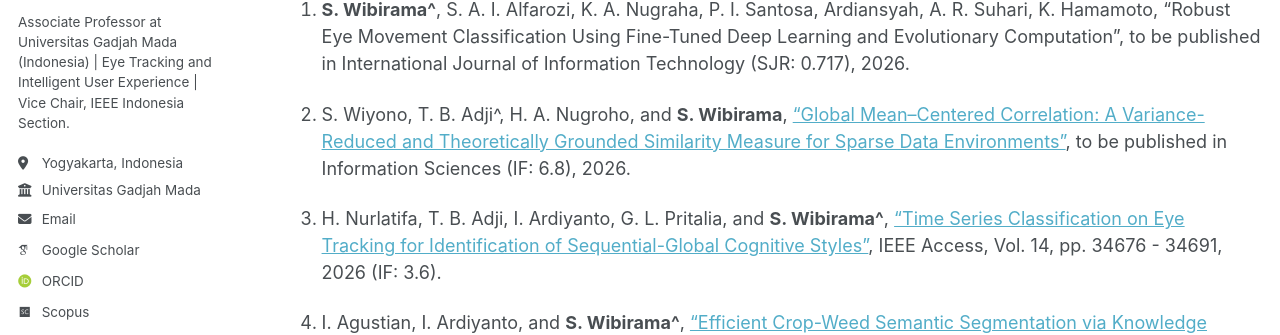
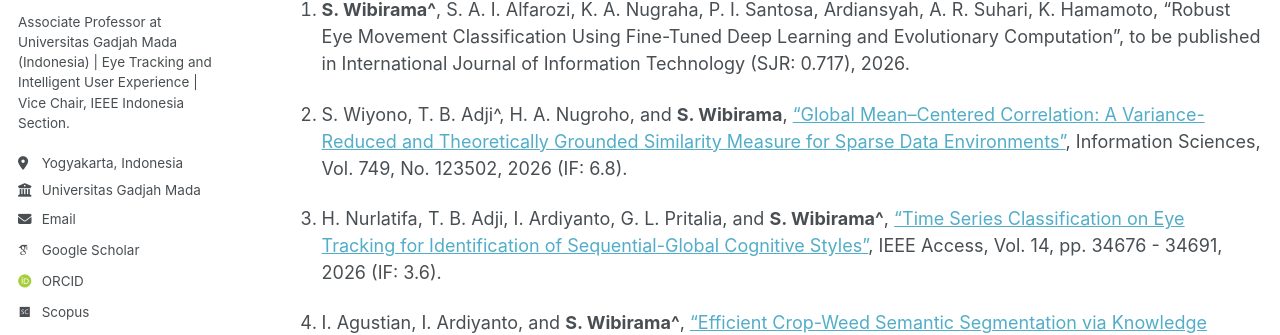
Before and after one commit to wibirama/wibirama.github.io, a Jekyll site: the page built from _pages/allpublications.md, in a window 1280 px wide and 900 px high, scrolled down 1005 px. Shown: the part 129-464 px from the top of the window. Built offline with Jekyll 4.4.1, drawn with Linux system fonts in a browser that asks for light colours; emoji names are drawn with the system emoji font; some web fonts are replaced; a script that is not in the unit is left out.

Commit message:
Update allpublications.md

```diff
--- a/_pages/allpublications.md
+++ b/_pages/allpublications.md
@@ -38,7 +38,7 @@ Journal articles
 
 1. **S. Wibirama^**, S. A. I. Alfarozi, K. A. Nugraha, P. I. Santosa, Ardiansyah, A. R. Suhari, K. Hamamoto, "Robust Eye Movement Classification Using Fine-Tuned Deep Learning and Evolutionary Computation", to be published in International Journal of Information Technology (SJR: 0.717), 2026.
 
-2. S. Wiyono, T. B. Adji^, H. A. Nugroho, and **S. Wibirama**, ["Global Mean–Centered Correlation: A Variance-Reduced and Theoretically Grounded Similarity Measure for Sparse Data Environments"](https://doi.org/10.1016/j.ins.2026.123502), to be published in Information Sciences (IF: 6.8), 2026.
+2. S. Wiyono, T. B. Adji^, H. A. Nugroho, and **S. Wibirama**, ["Global Mean–Centered Correlation: A Variance-Reduced and Theoretically Grounded Similarity Measure for Sparse Data Environments"](https://doi.org/10.1016/j.ins.2026.123502), Information Sciences, Vol. 749, No. 123502, 2026 (IF: 6.8).
 
 3. H. Nurlatifa, T. B. Adji, I. Ardiyanto, G. L. Pritalia, and **S. Wibirama^**, ["Time Series Classification on Eye Tracking for Identification of Sequential-Global Cognitive Styles"](https://doi.org/10.1109/ACCESS.2026.3668841), IEEE Access, Vol. 14, pp. 34676 - 34691, 2026 (IF: 3.6).
 
```
